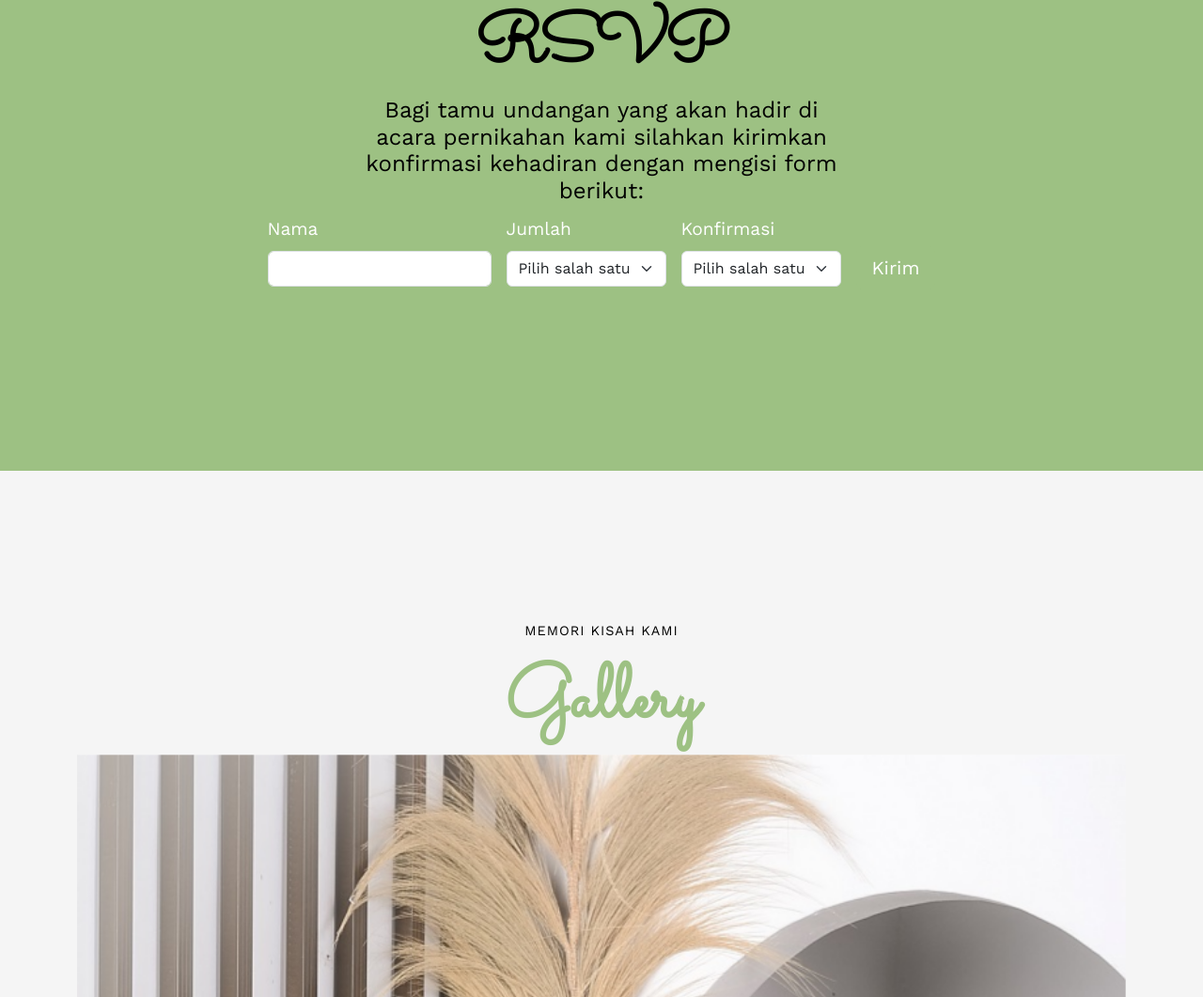
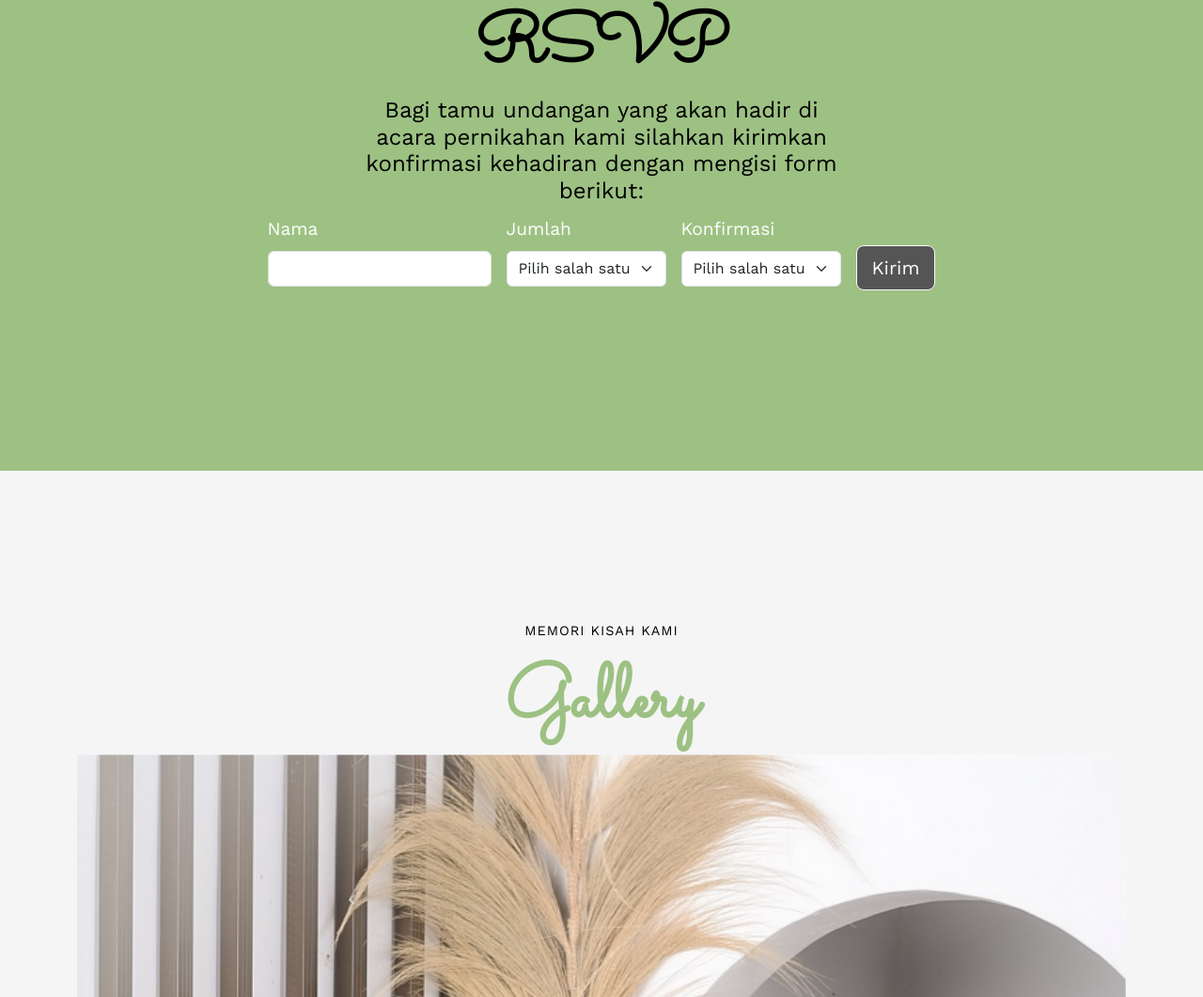
Before and after one commit to ridashanum22/Rudi-Yani24, a plain HTML site: page index.html in a window 1280 px wide. Shown: the part 5196-6257 px from the top of the page at 94% size. Drawn offline with nearby package versions, Linux system fonts and the light colour scheme; some packages are replaced by stand-ins of ours; a script that the page names is missing.

Commit message:
Add files via upload

```diff
--- a/style.css
+++ b/style.css
@@ -353,9 +353,9 @@ body {
 }
 
 .rsvp button {
-  background-color: var(--pink);
+  background-color: #555;
   color: white;
-  border: 1px solid var(--pink);
+  border: 1px solid #999);
 }
 
 .rsvp button:hover {
```
